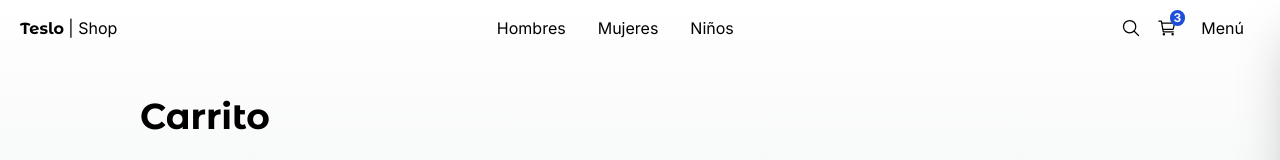
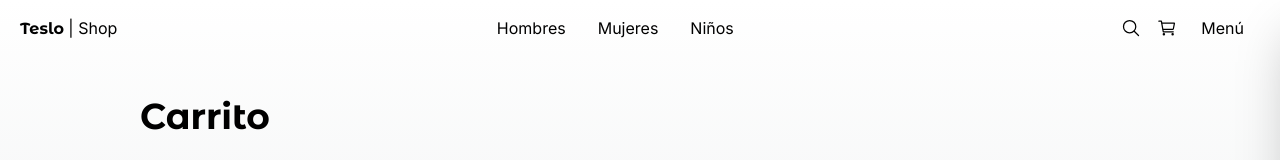
Before and after one commit to rrchoque/nxfh-04-teslo-shop, a Next.js app: page /cart in a window 1280 px wide. Shown: the top 160 px of the page. Built offline with nearby package versions, Linux system fonts and the light colour scheme.

Commit message:
Se modificó el top menu para mostrar la cantidad de items del cart

```diff
--- a/src/components/ui/top-menu/TopMenu.tsx
+++ b/src/components/ui/top-menu/TopMenu.tsx
@@ -1,13 +1,20 @@
 "use client";
 
 import { titleFont } from '@/config/fonts'
-import { useUIStore } from '@/store'
+import { useCartStore, useUIStore } from '@/store'
 import Link from 'next/link'
-import React from 'react'
+import React, { useEffect, useState } from 'react'
 import { IoCartOutline, IoSearchOutline } from 'react-icons/io5'
 
 export const TopMenu = () => {
   const openSideMenu = useUIStore((state) => state.openSideMenu);
+  const totalItemsInCart = useCartStore(state => state.getTotalItems());
+
+  const [loaded, setLoaded] = useState(false);
+
+  useEffect(() => {
+    setLoaded(true);
+  }, [])
 
   return (
     <nav className="flex px-5 justify-between items-center w-full">
@@ -49,11 +56,17 @@
           <IoSearchOutline className="w-5 h-5" />
         </Link>
 
-        <Link href='/cart' className="mx-2">
+        <Link href={
+          ( totalItemsInCart === 0)
+            ? '/empty'
+            : "/cart"
+        } className="mx-2">
           <div className="relative">
-          <span className="fade-in absolute text-xs px-1 rounded-full font-bold -top-2 -right-2 bg-blue-700 text-white">
-            3
-          </span>
+            {  ( loaded && totalItemsInCart > 0) && (
+              <span className="absolute text-xs px-1 rounded-full font-bold -top-2 -right-2 bg-blue-700 text-white">
+                {totalItemsInCart}
+              </span>
+            )}
             <IoCartOutline className="w-5 h-5" />
           </div>
         </Link>
--- a/src/store/cart/cart-store.ts
+++ b/src/store/cart/cart-store.ts
@@ -5,6 +5,7 @@
 interface State {
   cart: CartProduct[];
 
+  getTotalItems: () => number;
   addProductTocart: (product: CartProduct) => void;
 }
 
@@ -39,7 +40,12 @@
         });
 
         set({ cart: updatedCartProducts });
-      }
+      },
+
+      getTotalItems: () => {
+        const { cart } = get();
+        return cart.reduce((total, item) => total + item.quantity, 0);
+      },
     }),
     {
       name: "shopping-cart"
```
